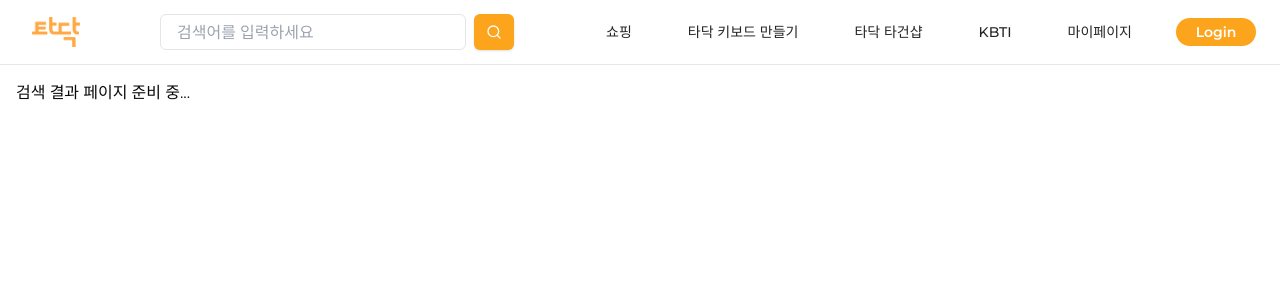
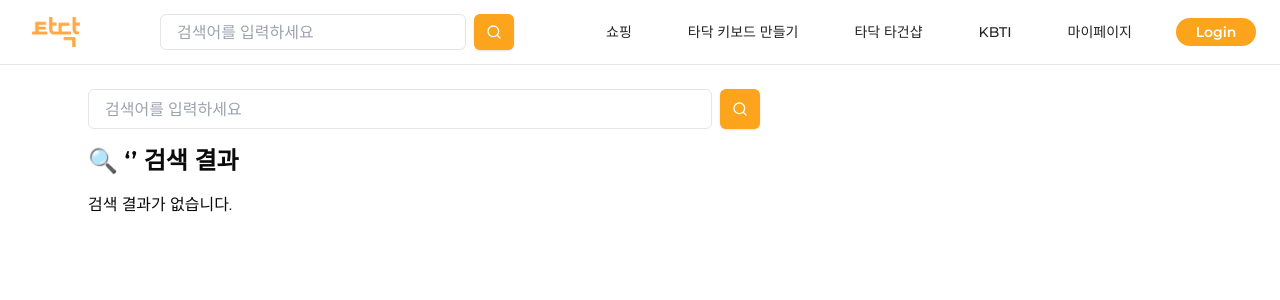
Before and after one commit to teamdadada/tadak, a React (Vite) app in the folder client/web/: page /search in a window 1280 px wide. Shown: the top 300 px of the page. Built offline with nearby package versions, Linux system fonts and the light colour scheme; a web font is replaced by a local one.

Commit message:
[S12P31A703-481] [FE] feat: 검색 페이지 API 연동 및 결과 페이지 UI 구현

```diff
--- a/client/web/src/components/common/SearchBar.tsx
+++ b/client/web/src/components/common/SearchBar.tsx
@@ -1,11 +1,20 @@
-import { useState } from 'react'
+import { useEffect, useState } from 'react'
 import { FiSearch } from 'react-icons/fi'
 import { useNavigate } from 'react-router-dom'
 import { Button } from '../ui/button'
 
-const SearchBar = ({ isMobile = false }: { isMobile?: boolean }) => {
+interface SearchBarProps {
+  isMobile?: boolean
+  initialQuery?: string
+}
+
+const SearchBar = ({ isMobile = false, initialQuery = '' }: SearchBarProps) => {
   const [query, setQuery] = useState('')
   const navigate = useNavigate()
+
+  useEffect(() => {
+    setQuery(initialQuery) // query 바뀔 때 반영되게 (뒤로가기 등 대비)
+  }, [initialQuery])
 
   const handleSubmit = (e: React.FormEvent) => {
     e.preventDefault()
--- a/client/web/src/components/product/ProductPreviewCard.tsx
+++ b/client/web/src/components/product/ProductPreviewCard.tsx
@@ -1,7 +1,7 @@
-import { ProductDetailBase } from '@/types/product'
+import { Product } from '@/types/shop'
 
 interface ProductPreviewCardProps {
-  product: ProductDetailBase
+  product: Product
 }
 
 const ProductPreviewCard = ({ product }: ProductPreviewCardProps) => {
--- a/client/web/src/pages/ShopPage/SearchPage.tsx
+++ b/client/web/src/pages/ShopPage/SearchPage.tsx
@@ -1,5 +1,79 @@
+import SearchBar from '@/components/common/SearchBar'
+import ProductPreviewCard from '@/components/product/ProductPreviewCard'
+import { useSearchProducts } from '@/hooks/useShop'
+import { useEffect, useRef } from 'react'
+import { FiSearch } from 'react-icons/fi'
+import { useSearchParams } from 'react-router-dom'
+
 const SearchPage = () => {
-  return <div className="p-4">검색 결과 페이지 준비 중...</div>
+  const [searchParams] = useSearchParams()
+  const query = searchParams.get('query') || ''
+
+  const {
+    data,
+    fetchNextPage,
+    hasNextPage,
+    isFetchingNextPage,
+    isLoading,
+    isError,
+  } = useSearchProducts(query)
+
+  const products = data?.pages.flatMap((page) => page.list) ?? []
+  const observerRef = useRef<HTMLDivElement | null>(null)
+
+  useEffect(() => {
+    if (!observerRef.current || !hasNextPage || isFetchingNextPage) return
+    const observer = new IntersectionObserver(
+      (entries) => {
+        if (entries[0].isIntersecting) {
+          fetchNextPage()
+        }
+      },
+      { threshold: 0.5 },
+    )
+
+    observer.observe(observerRef.current)
+
+    return () => observer.disconnect()
+  }, [fetchNextPage, hasNextPage, isFetchingNextPage])
+
+  return (
+    <div className="max-w-6xl p-6 mx-auto">
+      <div className="max-w-2xl mb-4">
+        <SearchBar isMobile={true} initialQuery={query} />
+      </div>
+
+      <h1 className="mb-4 text-2xl font-semibold">🔍 ‘{query}’ 검색 결과</h1>
+
+      {isLoading ? (
+        <p>검색 중...</p>
+      ) : isError ? (
+        <p>검색 중 오류가 발생했습니다.</p>
+      ) : products.length === 0 ? (
+        <p>검색 결과가 없습니다.</p>
+      ) : (
+        <div className="flex flex-col gap-2">
+          {products.map((product) => (
+            <ProductPreviewCard key={product.productId} product={product} />
+          ))}
+
+          <div ref={observerRef} className="h-10" />
+
+          {isFetchingNextPage && (
+            <p className="mt-2 text-sm text-center text-tadak-gray">
+              불러오는 중...
+            </p>
+          )}
+
+          {!hasNextPage && products.length > 0 && (
+            <p className="flex gap-2 pl-4 text-sm text-tadak-gray">
+              <FiSearch size={16} /> 더 이상 결과가 없습니다.
+            </p>
+          )}
+        </div>
+      )}
+    </div>
+  )
 }
 
 export default SearchPage
```
